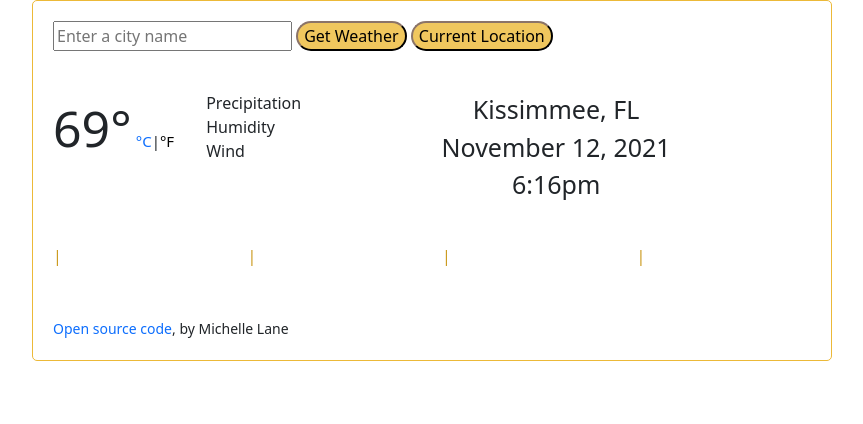
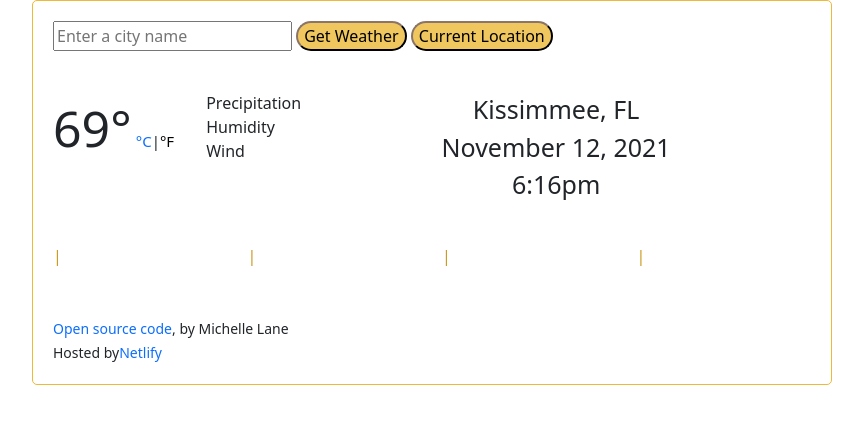
Before and after one commit to michellelanecode/FirstWeatherApp, a plain HTML site: page index.html in a window 1280 px wide. Shown: the whole page, without its empty margins (208-1071 px from the left). Drawn offline with nearby package versions, Linux system fonts and the light colour scheme.

Commit message:
Update index.html
added links

```diff
--- a/index.html
+++ b/index.html
@@ -89,7 +89,8 @@
                 </div>
           <br><br>
 
-<small><a href="https://github.com/michellelanecode/FirstWeatherApp.git">Open source code</a>, by Michelle Lane</small>
+<small><a href="https://github.com/michellelanecode/FirstWeatherApp.git">Open source code</a>, by Michelle Lane</small><br>
+<small>Hosted by<a href="https://netlify.com">Netlify</a></small>
     <script src="https://unpkg.com/axios/dist/axios.min.js"></script>
     <script src="index.js"></script>
 </body>
```
